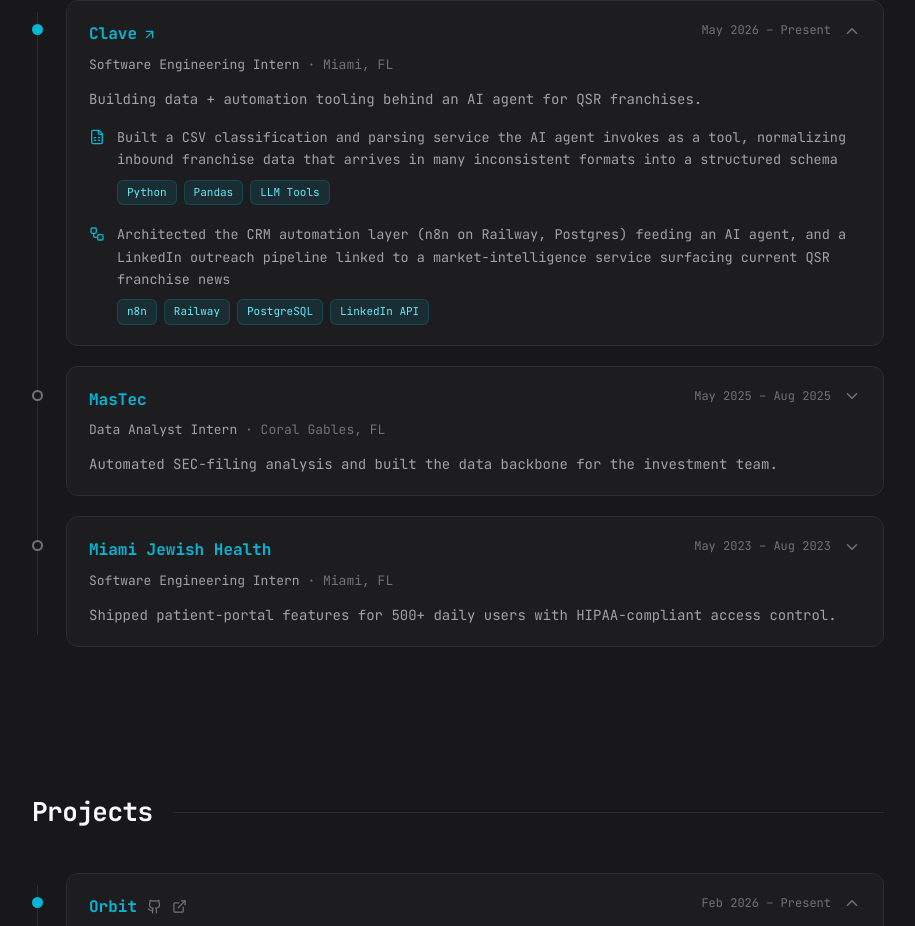
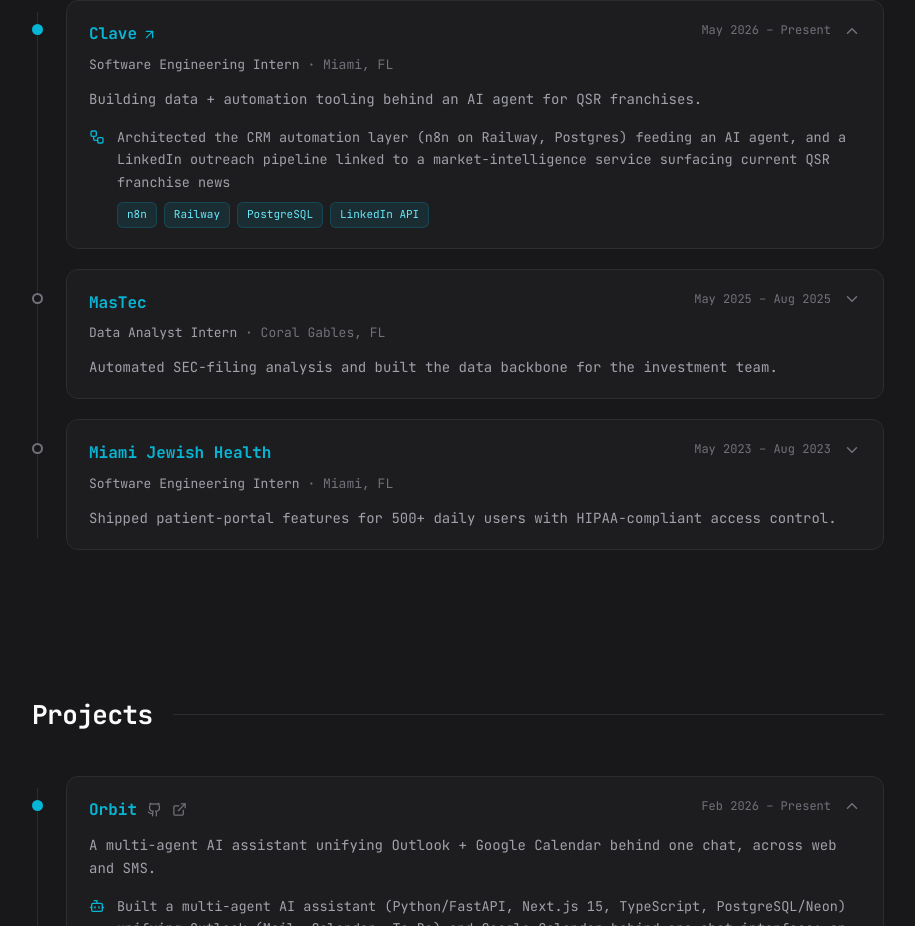
Before and after one commit to FelipeSanch/Portfolio, a React (Vite) app: page / in a window 1280 px wide. Shown: the part 959-1885 px from the top of the page, without its empty margins (182-1097 px from the left). Built offline with nearby package versions, Linux system fonts and the light colour scheme.

Commit message:
fixed clave experience section

```diff
--- a/src/components/Experience.tsx
+++ b/src/components/Experience.tsx
@@ -1,5 +1,4 @@
 import {
-  FileSpreadsheet,
   Workflow,
   FileDown,
   Database,
@@ -37,11 +36,6 @@
     period: 'May 2026 – Present',
     summary: 'Building data + automation tooling behind an AI agent for QSR franchises.',
     bullets: [
-      {
-        icon: FileSpreadsheet,
-        text: 'Built a CSV classification and parsing service the AI agent invokes as a tool, normalizing inbound franchise data that arrives in many inconsistent formats into a structured schema',
-        tags: ['Python', 'Pandas', 'LLM Tools'],
-      },
       {
         icon: Workflow,
         text: 'Architected the CRM automation layer (n8n on Railway, Postgres) feeding an AI agent, and a LinkedIn outreach pipeline linked to a market-intelligence service surfacing current QSR franchise news',
```
